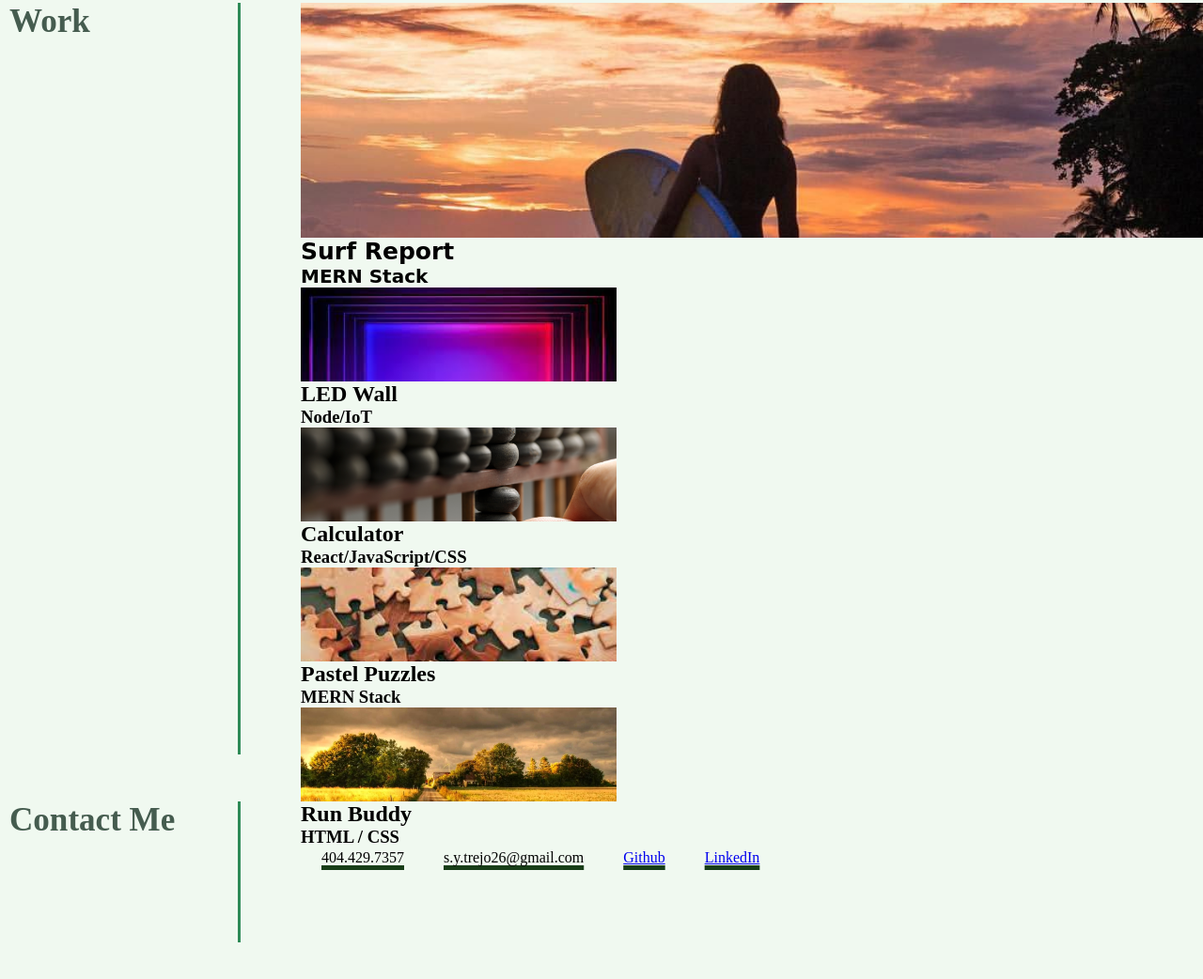
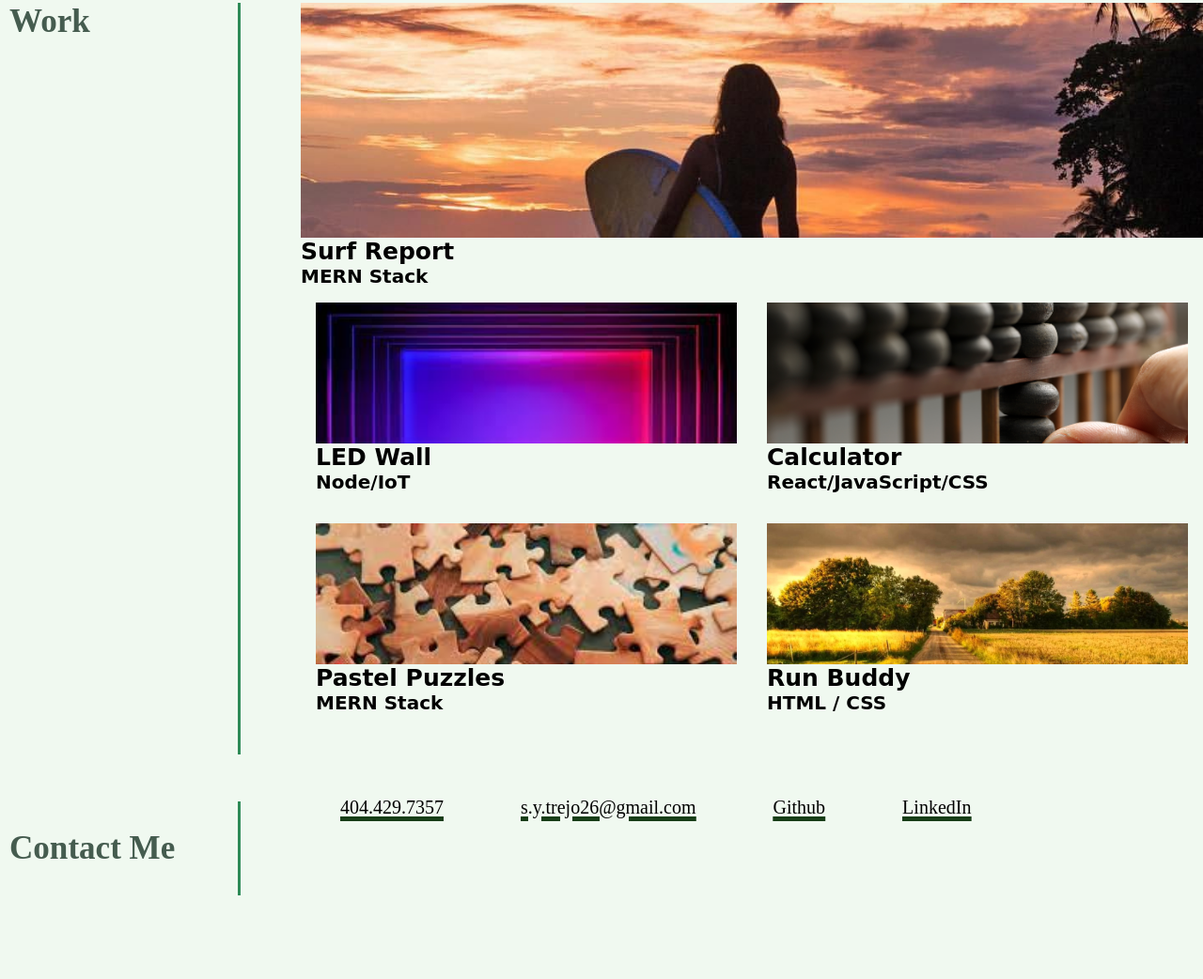
Before and after one commit to sytrejo/portfolio, a plain HTML site: page Assets/index.html in a window 1280 px wide. Shown: the part 572-1614 px from the top of the page at 94% size. After the commit the page ends 1555 px from the top, so only its background shows below. Drawn offline with Linux system fonts and the light colour scheme; files whose address does not match are found by name.

Commit message:
updating the file still have problems with the navigation bar and the columns however everything else seems to be working.

```diff
--- a/Assets/css/stylesheet.css
+++ b/Assets/css/stylesheet.css
@@ -45,8 +45,9 @@ aside{
 
 .Messages{
     border-right:solid seagreen ;
-    min-height: 150px;
-    margin-bottom: 50px;
+    min-height: 100px;
+    margin-bottom: 30px;
+    padding-top: 30px;
 }
 
 header h1{
@@ -57,7 +58,7 @@ header h1{
 }
 
 nav ul{
-    list-style: inherit;
+    list-style: none;
 }
 
 nav ul li{
@@ -90,7 +91,7 @@ nav a{
     background-image: url("/Users/silviatrejo/Desktop/Bootcamp/Homework/portfolio/Assets/images/Mountains.jpeg");
 }
 
-.Work{
+main{
     width: 75%;
     float:right;
 
@@ -107,7 +108,7 @@ nav a{
 }
 
 .Surf-Report h2{
-    display:inline-flexbox;
+    display:block;
     font-size: 25px;
     color:black;
     font-family: cursive;
@@ -121,22 +122,21 @@ nav a{
 }
 
 .Wall{
-    min-height: 100px;
-    max-width: 35%;
+    min-height: 150px;
     display: inline-flexbox;
     background-size: cover;
     background-position:var(inline-flexbox);
     background-image: url("/Users/silviatrejo/Desktop/Bootcamp/Homework/portfolio/Assets/images/LES-Wall.jpeg");
 }
 
-.Wall h2{
+.LED-Wall h2{
     display:inline-flexbox;
     font-size: 25px;
     color:black;
     font-family: cursive;
 }
 
-.Wall h3{
+.LED-Wall h3{
     display:inline-flexbox;
     font-size: 20px;
     color: black;
@@ -144,22 +144,21 @@ nav a{
 }
 
 .Math{
-    min-height: 100px;
-    max-width: 35%;
+    min-height: 150px;
     display:inline-flexbox;
     background-size: cover;
     background-position: var(inline-flexbox);
     background-image: url("/Users/silviatrejo/Desktop/Bootcamp/Homework/portfolio/Assets/images/Calculator.jpeg");
 }
 
-.Math h2{
+.Calculator h2{
     display:inline-flexbox;
     font-size: 25px;
     color:black;
     font-family: cursive;
 }
 
-.Math h3{
+.Calculator h3{
     display:inline-flexbox;
     font-size: 20px;
     color: black;
@@ -167,22 +166,21 @@ nav a{
 }
 
 .Puzzle{
-    min-height: 100px;
-    max-width: 35%;
+    min-height: 150px;
     display: inline-flexbox;
     background-size: cover;
     background-position: var(inline-flexbox);
     background-image: url("/Users/silviatrejo/Desktop/Bootcamp/Homework/portfolio/Assets/images/Puzzle.jpeg");
 }
 
-.Puzzle h2{
+.Pastel-Puzzles h2{
     display:inline-flexbox;
     font-size: 25px;
     color:black;
     font-family: cursive;
 }
 
-.Puzzle h3{
+.Pastel-Puzzles h3{
     display:inline-flexbox;
     font-size: 20px;
     color: black;
@@ -190,42 +188,52 @@ nav a{
 }
 
 .Buddy{
-    min-height: 100px;
-    max-width: 35%;
+    min-height: 150px;
     display: inline-flexbox;
     background-size: cover;
     background-position: var(inline-flexbox);
     background-image: url("/Users/silviatrejo/Desktop/Bootcamp/Homework/portfolio/Assets/images/Run-Buddy.jpeg");
 }
 
-.Buddy h2{
+.Run-Buddy h2{
     display:inline-flexbox;
     font-size: 25px;
     color:black;
     font-family: cursive;
 }
 
-.Buddy h3{
+.Run-Buddy h3{
     display:inline-flexbox;
     font-size: 20px;
     color: black;
     font-family:cursive;
 }
+
+table{
+    padding-top: 30px;
+}
+
 td{
-    padding-left: 20px;
-    padding-right: 20px;
+    padding-left: 40px;
+    padding-right: 40px;
+    padding-top: 40px;
     text-align: left;
     color: black;
+    font-size: 20px;
     text-decoration: underline 5px;
     text-decoration-color:#183e18;
 }
 
-/*td a:link{
+
+
+td a:link, a:hover, a:active{
     color:black;
     background-color:transparent;
     text-decoration: underline 5px;
     text-decoration-color: #183e18;
-}*/
+}
+
+
 /*.container img{
     width:35%;
     display:inline-block;
--- a/Assets/index.html
+++ b/Assets/index.html
@@ -5,6 +5,18 @@
     <meta charset="UTF-8" />
     <link rel="stylesheet" href="css/stylesheet.css">
     <title>Silvia Trejo</title>
+    <style>
+        .wrapper{
+            display:grid;
+            grid-template-columns: 50% 50%;
+        }
+
+        .wrapper > div{
+            padding:1em;
+        }
+
+    </style>
+
 </head>
 
 <body>
@@ -13,9 +25,9 @@
         <nav>
             <ul>
                 <li><a href="#About-Me">About Me</a></li>
-                <li><a href="#Work">Work</a></li>
+                <li><a href="#Surf-Report">Work</a></li> <!--I need to make this work better-->
                 <li><a href="#Contact-Me">Contact Me</a></li>
-                <li><a href="#Resume">Resume</a></li>
+                <li><a href="https://docs.google.com/document/d/1DnD47fumz_6wknqTMoOVuFhJEWPB_PyP/edit?usp=sharing&rtpof=true&sd=true">Resume</a></li> <!--I think this needs to be cleaned up-->
             </ul>
         </nav>
     </header>
@@ -38,20 +50,22 @@
     </section>
 </aside>
 
-<main class= "Work">
+<main>
     <section class="About-Me" alt="About-Me" id="About-Me">
-            <p>Hello!</p>
-            <p>Good-Bye!</p>
-    </section>
+            <p>Lorem ipsum dolor sit amet consectetur adipisicing elit. Placeat est dolores saepe soluta cupiditate nisi in. Officia quaerat repellendus enim iure veritatis velit quas eum ipsam quia, nesciunt beatae dolorem. Voluptatum iste recusandae tempore voluptates vitae sunt sit totam, omnis deserunt provident nam molestias quo voluptatibus velit labore corporis facilis est rerum rem nemo! Ducimus reprehenderit perspiciatis sapiente enim, atque placeat doloremque officiis veniam similique unde, quae voluptatibus amet optio aspernatur fuga corrupti cum voluptatem accusamus itaque dicta dolor nisi!</p>
+            <br>
+            <p>Lorem ipsum dolor sit amet, consectetur adipisicing elit. Quod odit distinctio, sit nostrum neque accusantium modi quae provident nemo cumque fuga, quasi veniam recusandae beatae iusto impedit earum optio? Possimus, qui minima dolore eaque voluptas exercitationem id, modi hic corrupti eligendi beatae mollitia a ipsa harum eos asperiores enim eveniet totam ex non, aliquid autem quasi! Modi labore explicabo officia tenetur, corporis vero. Vitae ullam voluptas saepe alias libero, et minus dolor deleniti illum repellendus maxime possimus nam dolorem mollitia.</p>
+            <br>
+        </section>
 
     <section class="Surf-Report" alt="Surf-Report" id="Surf-Report">
         <figure class="Surfing"></figure>
         <h2>Surf Report</h2>
         <h3>MERN Stack</h3>
-
     </section>
 
-    <div class="container">
+<div class="wrapper">
+    <div class="container1">
         <section class="LED-Wall" alt="LED-Wall" id="LED-Wall">
             <figure class="Wall">
                   <!--  <img src="images/LES-Wall.jpeg" width="150px" height="300px">-->
@@ -59,7 +73,9 @@
             <h2>LED Wall </h2>
             <h3>Node/IoT</h3>
         </section>
+    </div>
 
+    <div class="container2">
         <section class="Calculator" alt="Calculator" id="Calculator">
             <figure class="Math">
                    <!--<img src="images/Calculator.jpeg" width="150px" height="300px">-->
@@ -67,28 +83,30 @@
             <h2>Calculator</h2>
             <h3>React/JavaScript/CSS</h3>
         </section>
+    </div>
 
-        <section class="Pastel-Puzzels" alt="Pastel-Puzzels" id="Pastel-Puzzels">
+    <div class="container3">
+        <section class="Pastel-Puzzles" alt="Pastel-Puzzles" id="Pastel-Puzzles">
             <figure class="Puzzle"></figure>
             <h2>Pastel Puzzles</h2>
             <h3>MERN Stack</h3>
         </section>
+    </div>
 
+    <div class="container4">
         <section class="Run-Buddy" alt="Run-Buddy" id="Run-Buddy">
             <figure class="Buddy"></figure>
             <h2>Run Buddy</h2>
             <h3> HTML / CSS </h3>
-
          </section>
-
     </div>
-
+</div>
 
     <section class="Contact-Me" alt="Contact-Me" id="Contact-Me">
        <table>
            <tr>
                <td>404.429.7357</td>
-               <td>s.y.trejo26@gmail.com</td>
+               <td><a href="mailto:s.y.trejo26@gmail.com">s.y.trejo26@gmail.com</a></td>
                <td><a href="https://github.com/sytrejo"> Github </a></td>
                <td><a href="https://www.linkedin.com/in/silvia-trejo/">LinkedIn</a></td>
            </tr>
@@ -97,4 +115,5 @@
 </main>
 </body>
 
+
 </html>
```
